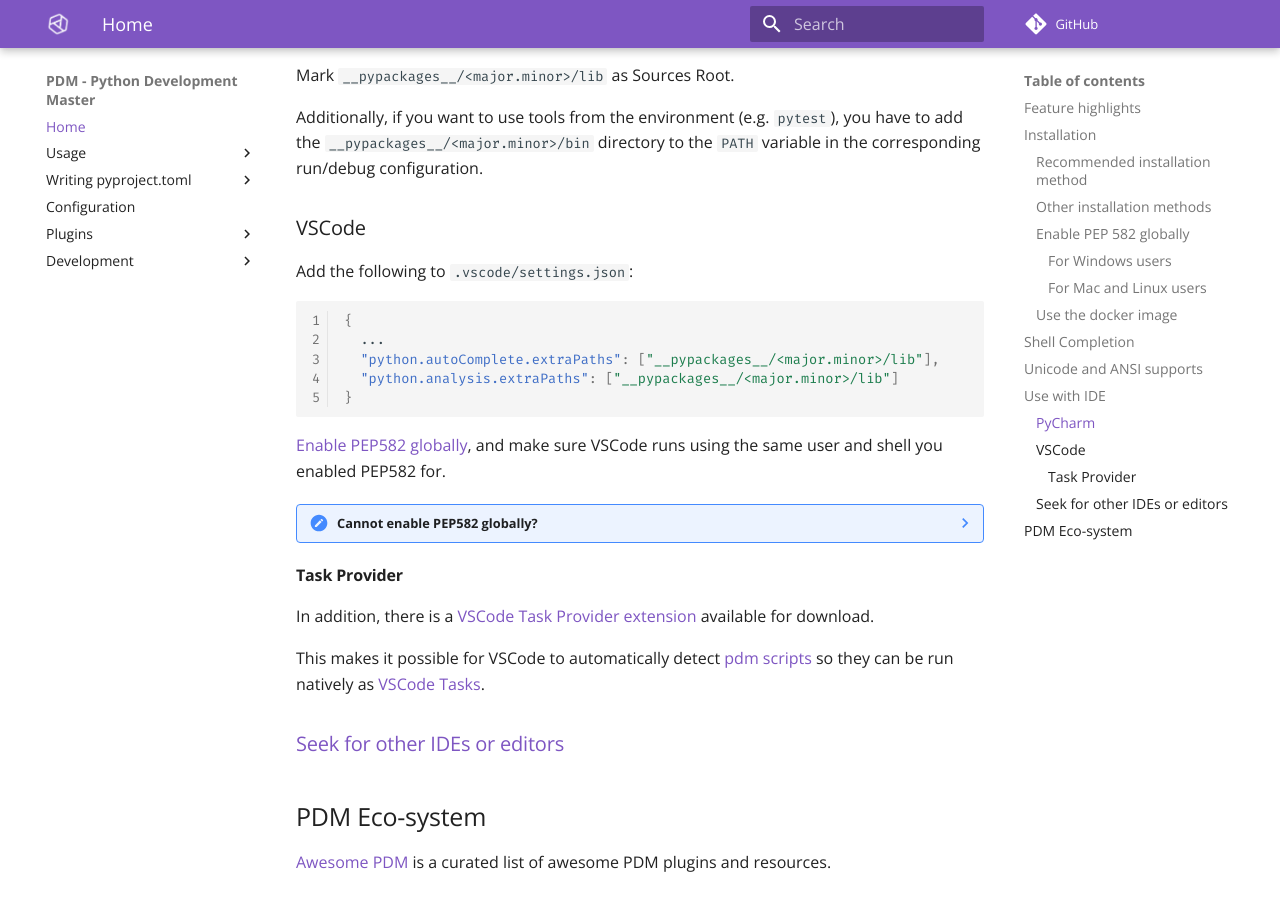
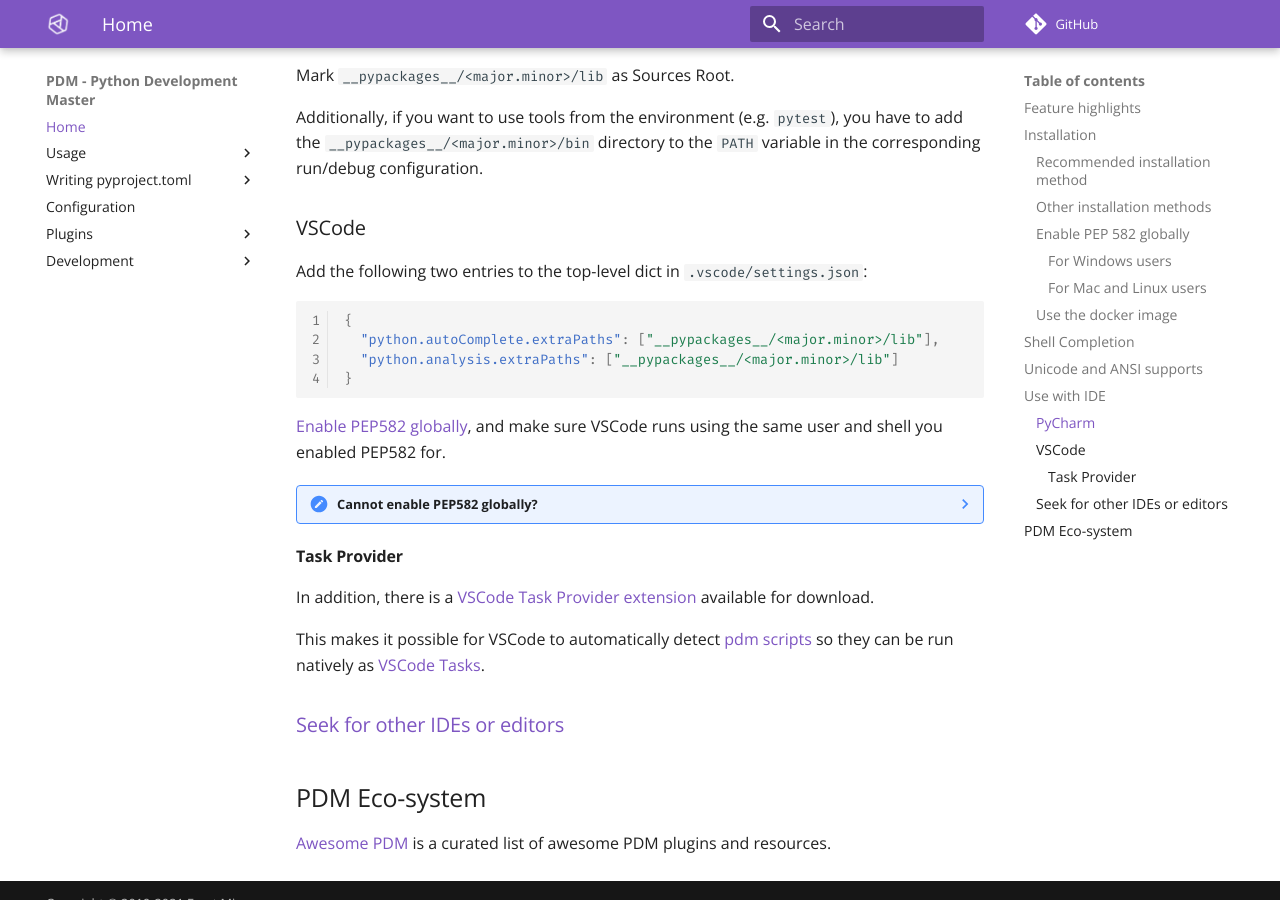
Before and after one commit to ChrisSanderser/pd-ms, an MkDocs documentation site: the page built from docs/docs/index.md, in a window 1280 px wide and 900 px high, scrolled down 3524 px. Built offline with MkDocs 1.6.1 and Material for MkDocs 9.7.7, drawn with Linux system fonts in a browser that asks for light colours; comment, search, counter and statistics services are not loaded.

````diff
--- a/docs/docs/index.md
+++ b/docs/docs/index.md
@@ -215,11 +215,10 @@ run/debug configuration.
 
 ### VSCode
 
-Add the following to `.vscode/settings.json`:
+Add the following two entries to the top-level dict in `.vscode/settings.json`:
 
 ```json
 {
-  ...
   "python.autoComplete.extraPaths": ["__pypackages__/<major.minor>/lib"],
   "python.analysis.extraPaths": ["__pypackages__/<major.minor>/lib"]
 }
````
